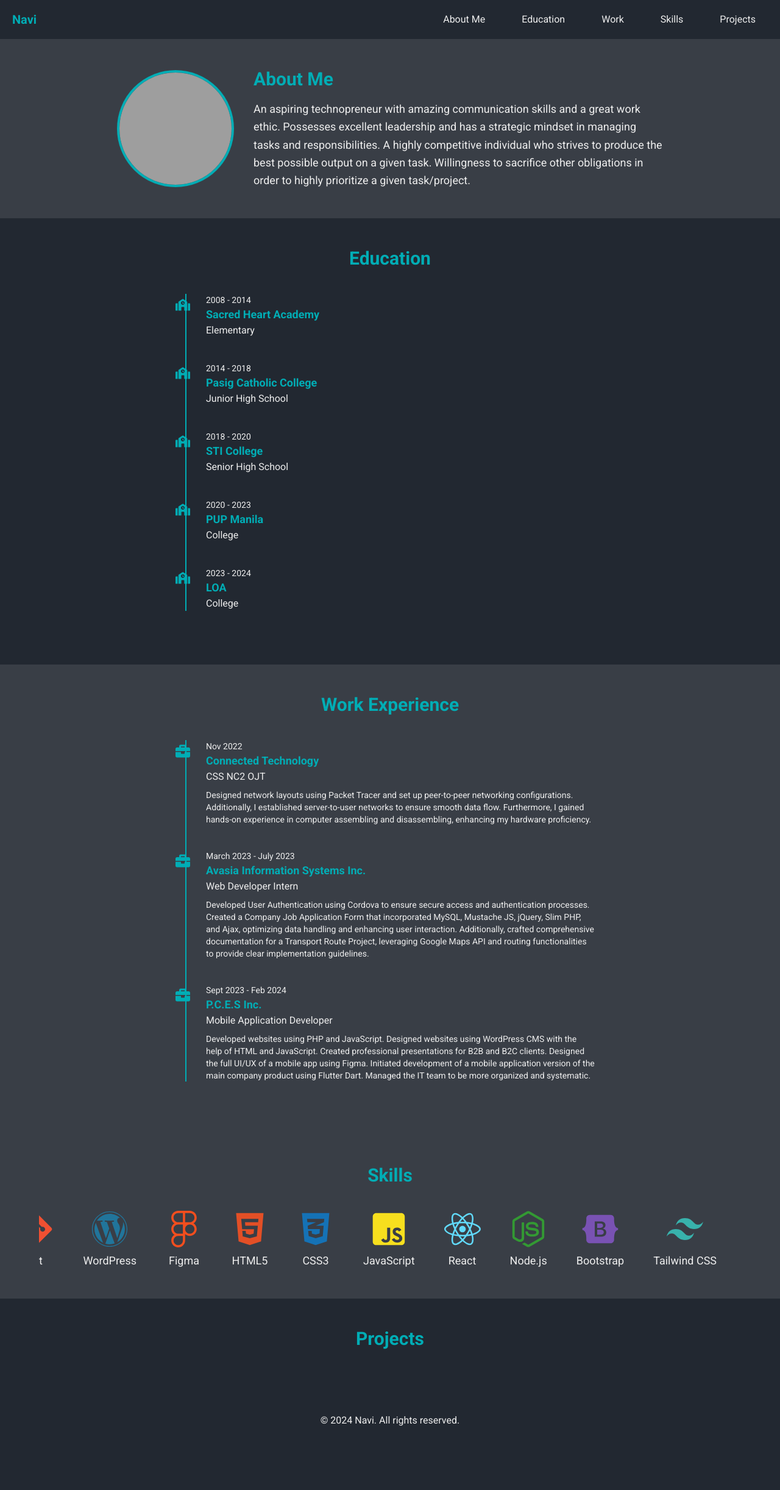
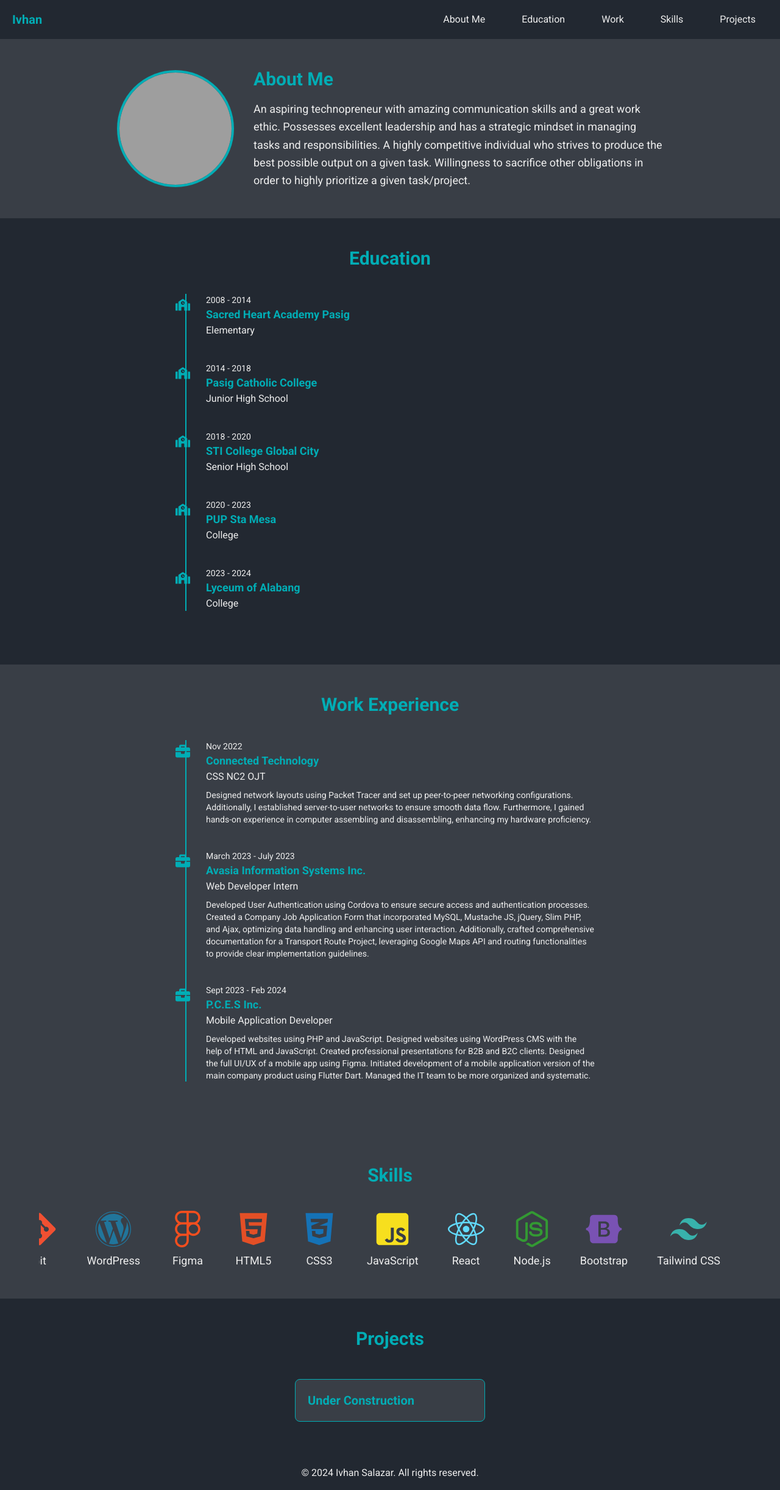
Before and after one commit to itsmeenavi/Portfolio, a React (Create React App) app: page / in a window 1280 px wide. Shown: the whole page at 61% size. Before the commit the page ends 2358 px from the top, so only its background shows below. Built offline with nearby package versions, Linux system fonts and the light colour scheme; grey boxes are pictures that could not be loaded.

Commit message:
Changed into my real name

```diff
--- a/src/components/AboutMe.js
+++ b/src/components/AboutMe.js
@@ -9,7 +9,7 @@ function AboutMe() {
         <div className="w-48 h-48 mb-6 md:mb-0 md:mr-8 flex-shrink-0">
           <img
             src={require('../assets/my-photo.jpg')}
-            alt="Navi"
+            alt="Ivhan Salazar"
             className="w-full h-full object-cover rounded-full border-4 border-teal"
           />
         </div>
--- a/src/components/Education.js
+++ b/src/components/Education.js
@@ -5,7 +5,7 @@ import { FaSchool } from 'react-icons/fa';
 function Education() {
   const educationHistory = [
     {
-      institution: 'Sacred Heart Academy',
+      institution: 'Sacred Heart Academy Pasig',
       degree: 'Elementary',
       years: '2008 - 2014',
     },
@@ -15,17 +15,17 @@ function Education() {
       years: '2014 - 2018',
     },
     {
-      institution: 'STI College',
+      institution: 'STI College Global City',
       degree: 'Senior High School',
       years: '2018 - 2020',
     },
     {
-      institution: 'PUP Manila',
+      institution: 'PUP Sta Mesa',
       degree: 'College',
       years: '2020 - 2023',
     },
     {
-      institution: 'LOA',
+      institution: 'Lyceum of Alabang',
       degree: 'College',
       years: '2023 - 2024',
     },
--- a/src/components/Footer.js
+++ b/src/components/Footer.js
@@ -4,7 +4,7 @@ import React from 'react';
 function Footer() {
   return (
     <footer className="bg-rich-black text-off-white py-4 text-center">
-      <p>© {new Date().getFullYear()} Navi. All rights reserved.</p>
+      <p>© {new Date().getFullYear()} Ivhan Salazar. All rights reserved.</p>
     </footer>
   );
 }
--- a/src/components/Header.js
+++ b/src/components/Header.js
@@ -11,7 +11,7 @@ function Header() {
   return (
     <header className="bg-rich-black">
       <nav className="flex justify-between items-center py-3 px-5 relative">
-        <div className="text-teal font-bold text-xl">Navi</div>
+        <div className="text-teal font-bold text-xl">Ivhan</div>
         <div
           className="text-off-white cursor-pointer md:hidden"
           onClick={handleToggle}
--- a/src/components/Projects.js
+++ b/src/components/Projects.js
@@ -3,7 +3,7 @@ import React from 'react';
 
 const projectList = [
   {
-    name: 'Project One',
+    name: 'Under Construction',
     description: 'An amazing project that showcases my skills.',
     link: 'https://github.com/yourusername/project-one',
   },
@@ -16,7 +16,7 @@ function Projects() {
       <h2 className="text-teal text-center mb-10 text-3xl font-bold">
         Projects
       </h2>
-      {/* <div className="flex flex-wrap justify-center">
+      <div className="flex flex-wrap justify-center">
         {projectList.map((project, index) => (
           <div
             className="bg-charcoal-gray border border-teal rounded-lg m-2 p-5 w-full sm:w-1/2 md:w-1/3 lg:w-1/4"
@@ -25,16 +25,16 @@ function Projects() {
             <h3 className="text-teal text-xl font-semibold">
               {project.name}
             </h3>
-            <p className="mt-2 text-off-white">{project.description}</p>
+            {/* <p className="mt-2 text-off-white">{project.description}</p>
             <a
               href={project.link}
               className="text-teal hover:underline mt-4 inline-block"
             >
               View on GitHub
-            </a>
+            </a> */}
           </div>
         ))}
-      </div> */}
+      </div>
     </section>
   );
 }
```
